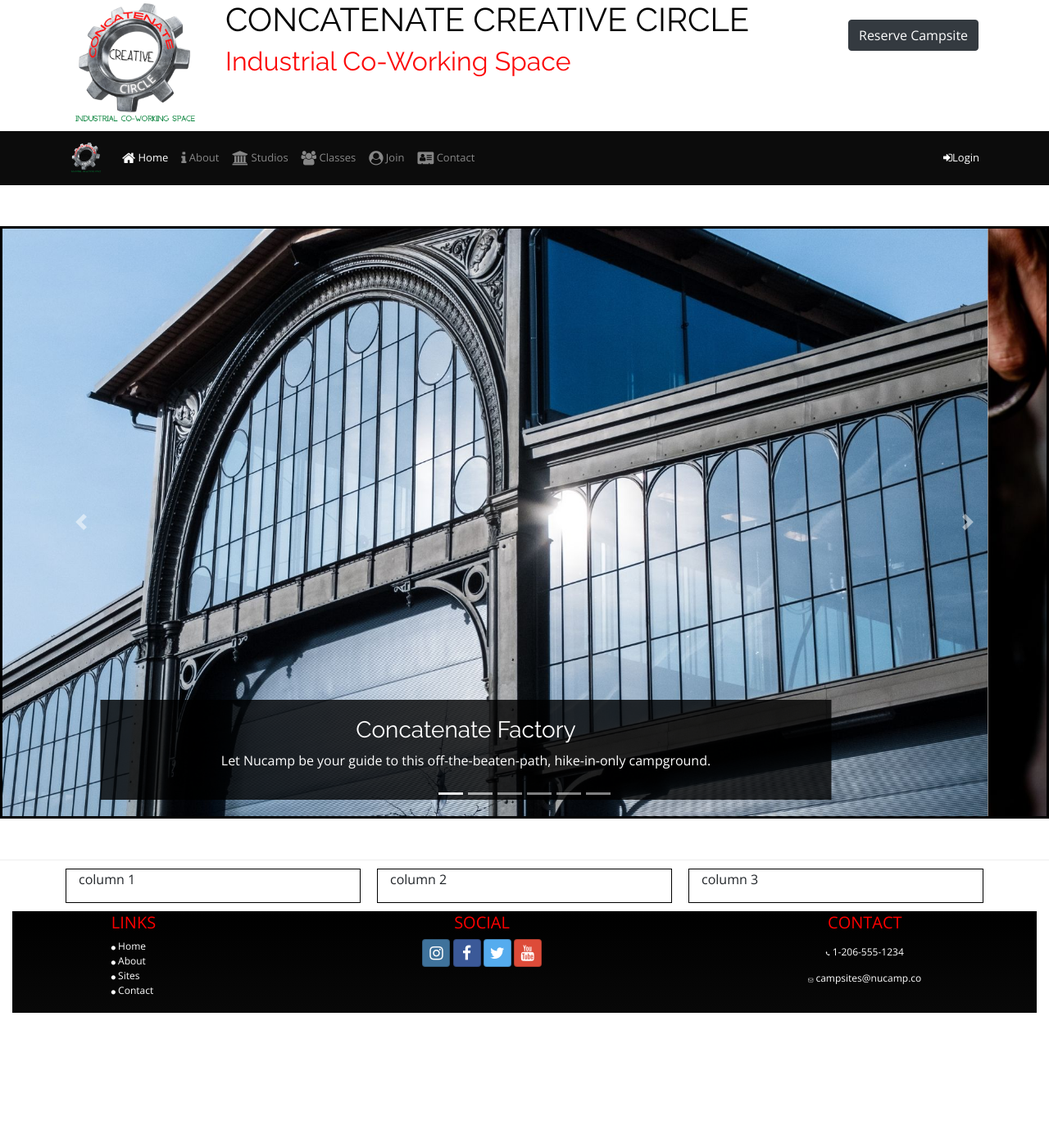
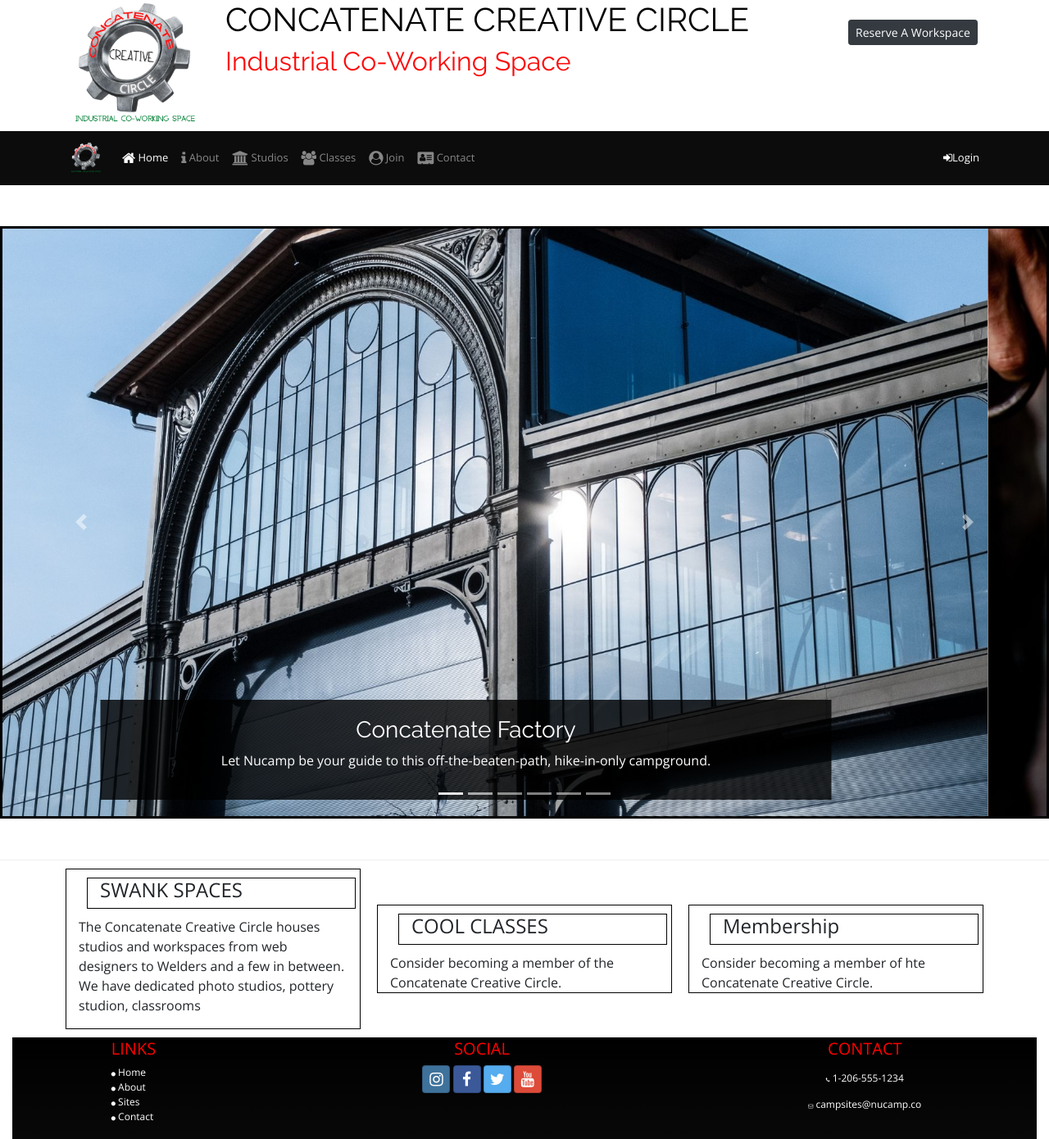
Before and after one commit to rym465/NuCamp-Project, a website: page index.html in a window 1280 px wide. Shown: the whole page at 82% size. Before the commit the page ends 1236 px from the top, so only its background shows below. Drawn offline with nearby package versions, Linux system fonts and the light colour scheme.

Commit message:
a few changes to index

```diff
--- a/index.html
+++ b/index.html
@@ -31,7 +31,7 @@
 
                 <!--Reserve Button Code-->
                 <div class="col-md-4 col-xl-2 mt-4">
-                <a role="button" class="btn btn-md btn-dark" data-toggle="modal" data-target="#reserveModal">Reserve Campsite</a>
+                <a role="button" class="btn btn-sm btn-dark" data-toggle="modal" data-target="#reserveModal">Reserve A Workspace</a>
                 </div>
             </div>
         </div>
@@ -42,7 +42,7 @@
         <div class="modal-dialog modal-lg" role="document">
             <div class="modal-content">
                 <div class="modal-header bg-info text-white">
-                    <h3 class="modal-title">Reserve A Campsite</h3>
+                    <h3 class="modal-title">Reserve A Workspace</h3>
                     <button type="button" class="close" data-dismiss="modal">&times;</button>
                 </div>
 
@@ -251,68 +251,28 @@
 <!--  CAROUSEL END  -->
 
 <!--  BODY CONTENT-->
-<!-- Old Content
-    <div class="row row-content align-items-center">
-        <div class="col-sm-4 order-sm-last col-md-3">
-            <h2 class="text-sm-right">Discover & Review</h2>
+
+<div class="container" id="bodyContent">
+    <div class="row align-items-center">
+        <div class="col">
+            <div class="col header">
+             <h4>SWANK SPACES</h4>
+            </div>
+        <p>The Concatenate Creative Circle houses studios and workspaces from web designers to Welders and a few in between.  We have dedicated photo studios, pottery studion, classrooms  </p>
         </div>
 
         <div class="col">
-                <div class="media">
-                <img class="d-flex mr-3 img-thumbnail" src="img/breadcrumb-trail-thumb.jpg" alt="Breadcrumb Trail Thumbnail" />
-                <div class="media-body align-self-center">
-                    <h3>Our Campsites</h3>
-                    <p class="d-none d-sm-block">Explore our growing database of curated campsites and leave your own reviews!</p>
-                </div>
+            <div class="col header">
+             <h4>COOL CLASSES</h4>
             </div>
-        </div>
-    </div>
-
-    <div class="row row-content align-items-center">
-        <div class="col-sm-4 col-md-3">
-            <h2>Featured Campsites</h2>
-        </div>
-
-            <div class="col">
-                <div class="media">
-                <img class="d-flex ml-3 order-sm-last img-thumbnail" src="img/react-lake-thumb.jpg" alt="React Lake Thumbnail" />
-                <div class="media-body align-self-center">
-                    <h3>React Lake Campground</h3>
-                    <p class="d-none d-sm-block">Nestled in the foothills of the Chrome Mountains, this campground on the shores of the pristine React Lake is a favorite for fly fishers.</p>
-                </div>
-            </div>
-        </div>
-    </div>
-
-    <div class="row row-content align-items-center">
-        <div class="col-sm-4 order-sm-last col-md-3">
-                    <h2 class="text-sm-right" >Our Community Partners</h2>
-        </div>
-
-            <div class="col">
-                <div class="media">
-                <img class="d-flex mr-3 img-thumbnail" src="img/bootstrap-thumb.png" alt="Bootstrap Outfitters" />
-                <div class="media-body align-self-center">
-                    <h3>Bootstrap Outfitters</h3>
-                    <p class="d-none d-sm-block">Bootstrap Outfitters supplies you with gear you need at prices you can't beat.</p>
-                </div>
-            </div>
-        </div>
-    </div>
-</div>-->
-
-<div class="container" id="bodyContent">
-    <div class="row">
-        <div class="col">
-            <p> column 1</p>
+        Consider becoming a member of the Concatenate Creative Circle.
         </div>
 
         <div class="col">
-            <p> column 2</p>
-        </div>
-
-        <div class="col">
-            <p> column 3</p>
+            <div class="col header">
+             <h4>Membership</h4>
+            </div>
+        Consider becoming a member of hte Concatenate Creative Circle.
         </div>
     </div>
 </div>
```
